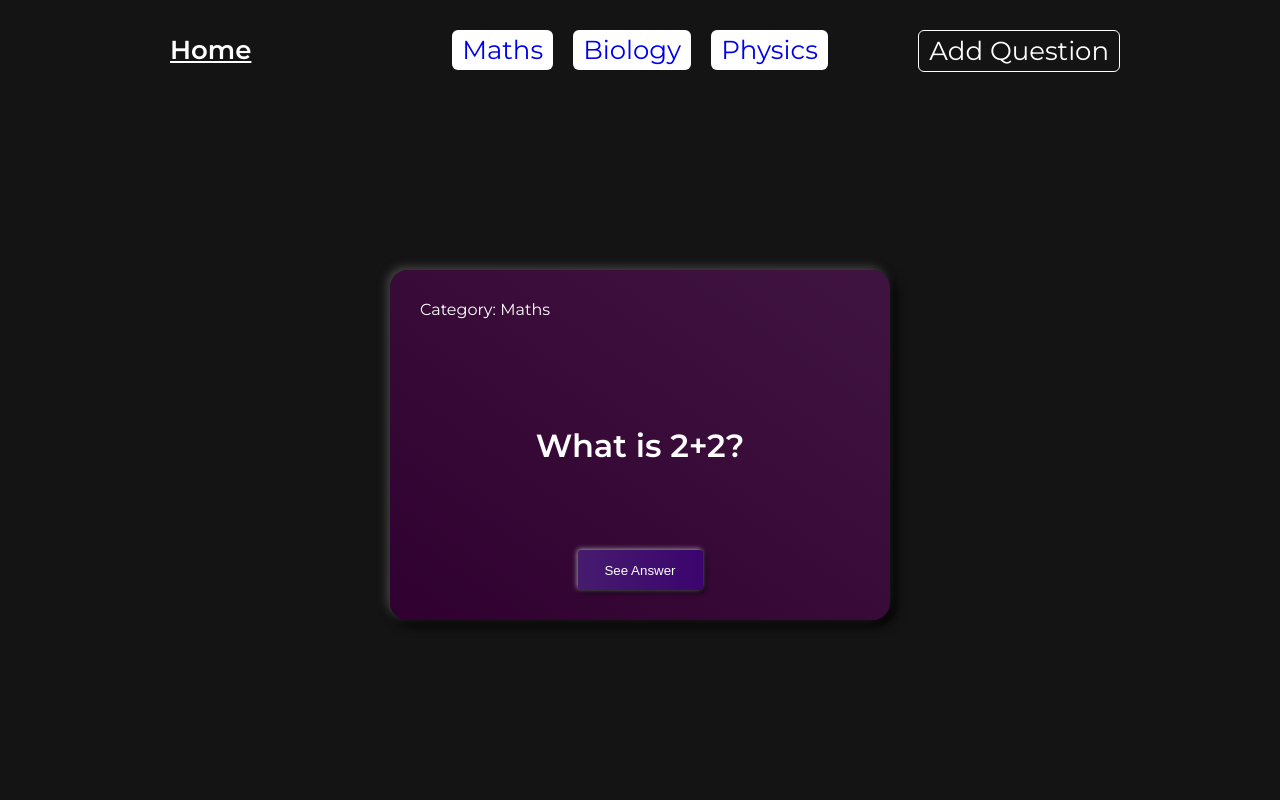
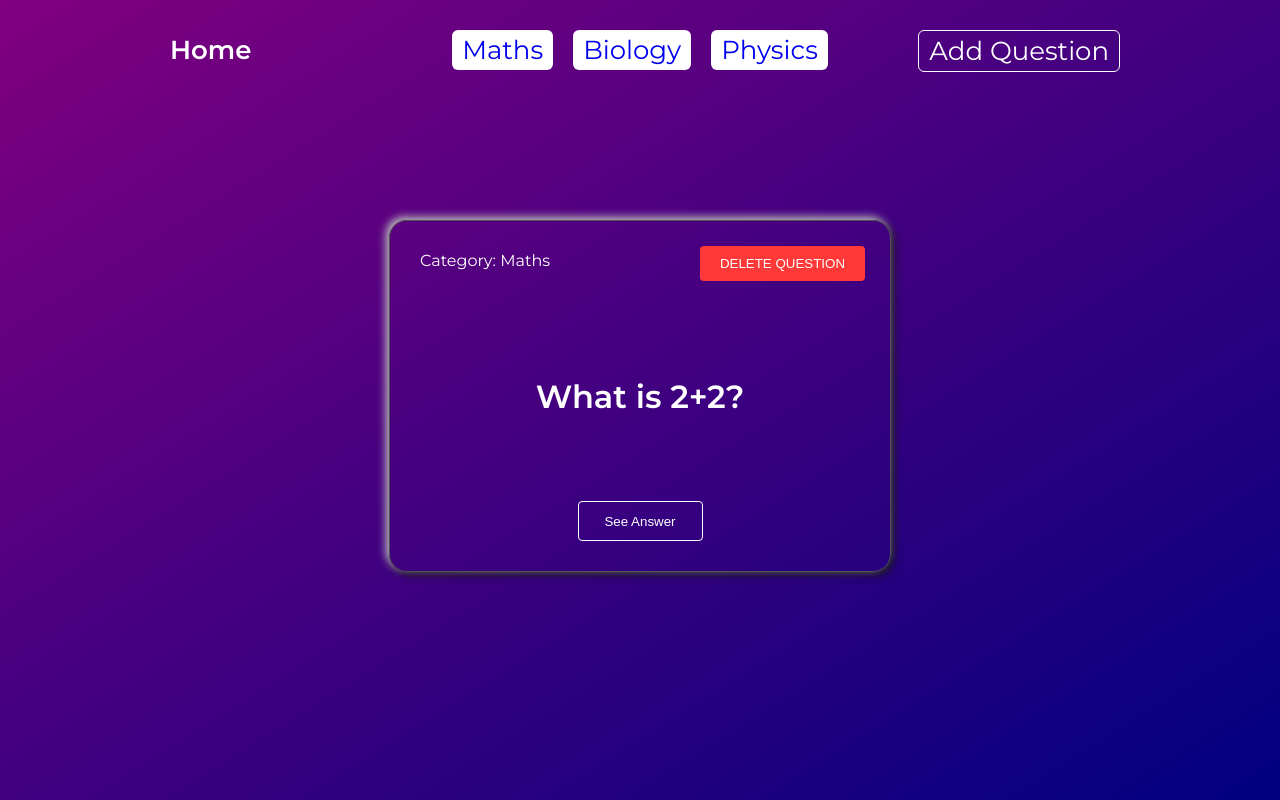
Before and after one commit to MateoGrifsha/FlashcardsWithReact, a React (Create React App) app in the folder flashcard-app/: page /maths in a window 1280 px wide. Built offline with nearby package versions, Linux system fonts and the light colour scheme; data requests are answered from the project's data file.

Commit message:
the app is done, added question addition and deletion

```diff
--- a/flashcard-app/data/db.json
+++ b/flashcard-app/data/db.json
@@ -1,52 +1,64 @@
 {
-    "cards" : [
+  "cards": [
     {
-            "category" : "physics",
-            "question" : "How many laws does Newton have?",
-            "answer" : "Three",
-            "id" : 1
+      "category": "physics",
+      "question": "How many laws does Newton have?",
+      "answer": "Three",
+      "id": 1
     },
     {
-            "category" : "maths",
-            "question" : "What is 2+2?",
-            "answer" : "4",
-            "id" : 2
+      "category": "maths",
+      "question": "What is 2+2?",
+      "answer": "4",
+      "id": 2
     },
     {
-            "category" : "biology",
-            "question" : "What is mitochondria?",
-            "answer" : "powerhouse of the cell",
-            "id" : 3
+      "category": "biology",
+      "question": "What is mitochondria?",
+      "answer": "powerhouse of the cell",
+      "id": 3
     },
     {
-            "category" : "physics",
-            "question" : "What is the formula for speed?",
-            "answer" : "Distance over time. (s=d/t)",
-            "id" : 4
+      "category": "physics",
+      "question": "What is the formula for speed?",
+      "answer": "Distance over time. (s=d/t)",
+      "id": 4
     },
     {
-            "category" : "maths",
-            "question" : "What is 2x5?",
-            "answer" : "10",
-            "id" : 5
+      "category": "maths",
+      "question": "What is 2x5?",
+      "answer": "10",
+      "id": 5
     },
     {
-            "category" : "maths",
-            "question" : "What is 12-5?",
-            "answer" : "7",
-            "id" : 6
+      "category": "maths",
+      "question": "What is 12-5?",
+      "answer": "7",
+      "id": 6
     },
     {
-            "category" : "biology",
-            "question" : "What is photosynthesis?",
-            "answer" : "breathing of plants",
-            "id" : 7
+      "category": "biology",
+      "question": "What is photosynthesis?",
+      "answer": "breathing of plants",
+      "id": 7
     },
     {
-            "category" : "physics",
-            "question" : "What is the formula for energy?",
-            "answer" : "e=mc^2",
-            "id" : 8
+      "category": "physics",
+      "question": "What is the formula for energy?",
+      "answer": "e=mc^2",
+      "id": 8
+    },
+    {
+      "category": "maths",
+      "question": "What is 10+10?",
+      "answer": "20",
+      "id": 9
+    },
+    {
+      "category": "biology",
+      "question": "Based on which chemical element is human life formed?",
+      "answer": "Carbon",
+      "id": 10
     }
   ]
 }
--- a/flashcard-app/package.json
+++ b/flashcard-app/package.json
@@ -9,7 +9,7 @@
     "json-server": "^0.17.4",
     "react": "^18.2.0",
     "react-dom": "^18.2.0",
-    "react-router-dom": "^6.18.0",
+    "react-router-dom": "^6.21.2",
     "react-scripts": "5.0.1",
     "web-vitals": "^2.1.4"
   },
--- a/flashcard-app/src/components/CreateForm.js
+++ b/flashcard-app/src/components/CreateForm.js
@@ -1,21 +1,62 @@
+import { useState } from 'react'
+import { useNavigate } from 'react-router-dom'
+
 const CreateForm = ()=>{
+    const [category, setCategory] = useState('maths')
+    const [question, setQuestion] = useState('')
+    const [answer, setAnswer] = useState('')
+    const [addedQuestion, setAddedQuestion] = useState(false)
+    const navigate = useNavigate()
+
+    const handleSubmit = (e) => {
+        e.preventDefault()
+
+        const newFlashcard = {category, question, answer}
+        fetch('http://localhost:8000/cards/', {
+            method : 'POST',
+            headers : {'Content-Type' : 'application/json'},
+            body : JSON.stringify(newFlashcard)
+        }).then(()=>{
+            setAddedQuestion(true)
+        })
+
+
+
+        setTimeout(() => {
+            navigate('/'+category)
+
+        }, 1000)
+    }
+
     return(
         <div className="form-container">
-            <form>
+            <form onSubmit={handleSubmit}>
                 <label>Category</label>
-                <select>
+                <select value={category} onChange={(e)=> {setCategory(e.target.value)}}>
                     <option value='maths'>Maths</option>
                     <option value='biology'>Biology</option>
                     <option value='physics'>Physics</option>
                 </select>
 
                 <label>Question</label>
-                <input type="text" placeholder="Question goes here..." />
+                <input
+                type="text"
+                placeholder="Question goes here..."
+                value={question}
+                onChange={(e) => {setQuestion(e.target.value)}}
+                />
                 <label>Answer</label>
-                <input type="text" placeholder="Question goes here..." />
+                <input
+                type="text"
+                placeholder="Answer goes here..."
+                value={answer}
+                onChange={(e) => {setAnswer(e.target.value)}}
+                />
 
-                <button>Submit</button>
+                <button>Add Question</button>
             </form>
+
+            {addedQuestion && <p className='confirmation-text'>Your question was added.</p>}
         </div>
     )
 }
--- a/flashcard-app/src/components/Flashcard.js
+++ b/flashcard-app/src/components/Flashcard.js
@@ -2,27 +2,43 @@ import { useState } from "react";
 import useFetch from "../hooks/useFetch";
 import AnswerButton from "./AnswerButton";
 import NextQuestion from "./NextQuestion";
+import { useNavigate } from 'react-router-dom'
 
 const Flashcard = (props) => {
     const { data : flashcard, error, isPending} = useFetch(`http://localhost:8000/cards/`);
-    const [flashcardCategory, setFlashcardCategory] = useState(props.category)
     const [filteredQuestions, setFilteredQuestions] = useState(Array().fill(null))
     const [filteredAnswers, setfilteredAnswers] = useState(Array().fill(null))
+    const [filteredId, setFilteredId] = useState(Array().fill(null))
     const [showQuestion, setShowQuestion] = useState(true)
     const [questionIndex, setQuestionIndex] = useState(0)
+    const [deleted, setDeleted] = useState(false)
+    const flashcardCategory = props.category
+    const navigate = useNavigate()
 
     if(flashcard){
         flashcard.filter((question) => {
             if(question.category === flashcardCategory){
                 filteredQuestions.push(question.question)
                 filteredAnswers.push(question.answer)
+                filteredId.push(question.id)
             }})
     }
 
+    const handleDelete = (flashcardId) => {
+        fetch('http://localhost:8000/cards/' + flashcardId, {
+            method : 'DELETE'
+          }).then(() => {
+            setDeleted(true)
+            setTimeout(()=>{
+                navigate("/"+flashcardCategory)
+            }, 1000)
+          })
+    }
 
     const onAnswerClick = () =>{
         setShowQuestion(!showQuestion)
     }
+
     const onNextQuestion = () => {
         setShowQuestion(!showQuestion)
         if(questionIndex === filteredQuestions.length + 1){
@@ -41,7 +57,8 @@ const Flashcard = (props) => {
             <h1>{showQuestion ? filteredQuestions[questionIndex] : filteredAnswers[questionIndex]}</h1>
             <div>{(flashcardCategory !== 'home' && showQuestion) ? <AnswerButton handleAnswer = {onAnswerClick}/> : <NextQuestion handleNext = {onNextQuestion} />
             }</div>
-
+            {showQuestion && <div><button className="delete-button" onClick={()=>{handleDelete(filteredId[questionIndex])}}>DELETE QUESTION</button></div>}
+            {deleted && <p>The question was deleted.</p>}
 
         </div>
      );
--- a/flashcard-app/src/index.css
+++ b/flashcard-app/src/index.css
@@ -3,10 +3,13 @@
   margin: 0;
   padding: 0;
 }
+html{
+  height: 100vh;
+  background: linear-gradient(to top left, navy,  purple );
+}
 
 body{
   font-family: 'Montserrat', sans-serif;
-  background-color: rgb(20, 20, 20);
   color: white;
 }
 .navbarContainer{
@@ -26,15 +29,14 @@ body{
 }
 
 .navbarContainer a:first-child{
-  background-color: rgb(20, 20, 20);
+  background-color: transparent;
   color: white;
   font-weight: 600;
   position: absolute;
   left: 10px;
-  text-decoration: underline;
 }
 .navbarContainer a:last-child{
-  background-color: rgb(20, 20, 20);
+  background-color: transparent;
   color: white;
   border: thin solid white;
   position: absolute;
@@ -47,8 +49,17 @@ body{
   transition: 0.125s ease-in-out;
 }
 .welcome-container{
-  background: linear-gradient(to bottom left, rgb(64, 20, 64), rgb(48, 1, 48));
+  background-image: radial-gradient(
+    rgba(255, 255, 255, 0.2) 8%,
+    transparent 8%
+  );
+  background-position: 0% 0%;
+  background-size: 7vmin 7vmin;
+  border: thick solid white;
   padding: 30px;
+  width: 700px;
+  text-align: center;
+  border-radius: 8px;
 }
 .welcome-text{
   font-size: 32px;
@@ -58,10 +69,11 @@ body{
   display: flex;
   justify-content: center;
   align-items: center;
-  margin-top: 200px;
+  margin-top: 150px;
 }
 .flashcard-container{
-  background: linear-gradient(to bottom left, rgb(64, 20, 64), rgb(48, 1, 48));
+  background: transparent;
+  border: thin solid rgb(82, 82, 82);
   width: 450px;
   min-height: 250px;
   border-radius: 18px;
@@ -71,7 +83,7 @@ body{
   justify-content: center;
   align-items: center;
   text-align: center;
-  box-shadow: -3px -3px 10px rgb(69, 69, 69), 5px 5px 12px black;
+  box-shadow: -3px -3px 9px rgb(193, 193, 193), 3px 3px 9px rgb(21, 21, 21);
 
 }
 .category-label {
@@ -95,11 +107,25 @@ body{
   border-radius: 4px;
   outline: none;
   border: none;
-  background: linear-gradient(to right, rgb(70, 28, 110), rgb(59, 4, 110));
-  box-shadow: -1px -1px 5px rgb(159, 159, 159), 2px 2px 5px black;
+  background: transparent;
+  border: thin solid white;
   color: white;
   cursor: pointer;
 }
 .answer-button:hover {
-  background: linear-gradient(to right, rgb(74, 29, 115), rgb(41, 0, 79));
+  background-color: white;
+  color: rgb(0, 0, 0);
 }
+
+.delete-button{
+  position: absolute;
+  top: 25px;
+  right: 25px;
+  background-color: rgb(255, 56, 56);
+  color: white;
+  width: 165px;
+  height: 35px;
+  border-radius: 4px;
+  outline: none;
+  border: none;
+}
```
Also changed, not shown: 1 other file (tests, documents, lock files or other folders). Lines whose indentation alone changed are shown as unchanged.
